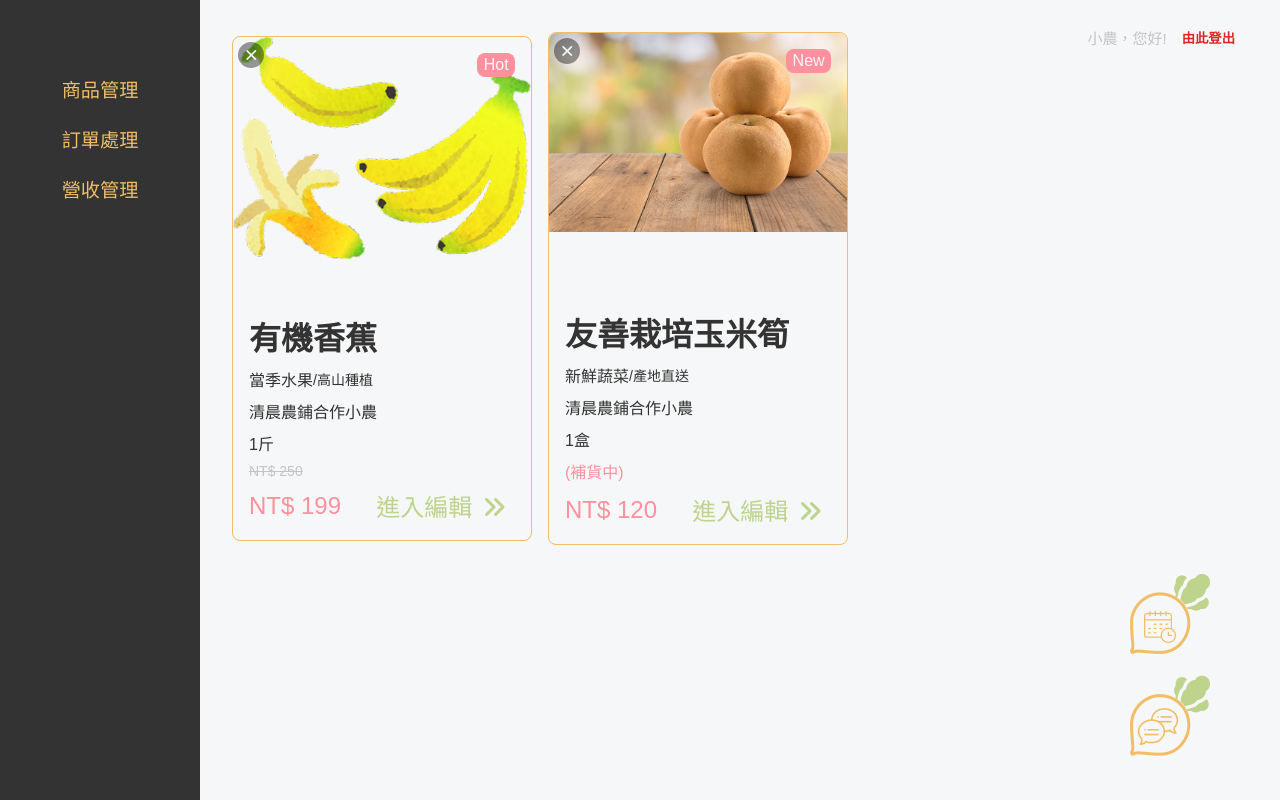
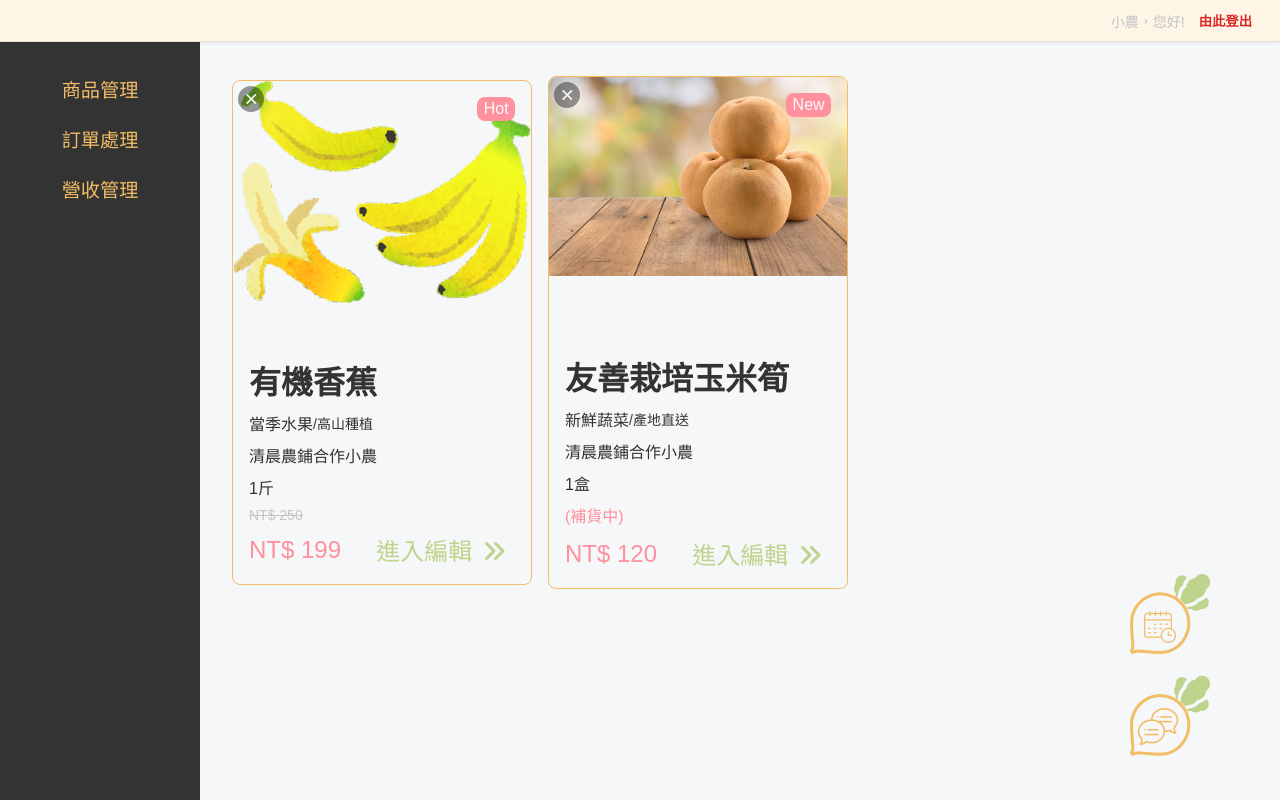
Before and after one commit to rHyThM3294/morning-farm, a Vue app: page /admin/dashboard in a window 1280 px wide. Built offline with nearby package versions, Linux system fonts and the light colour scheme; sample sign-in values are in the browser's storage.

Commit message:
logout-bar固定至頂、自動生成故事擴充到10種

```diff
--- a/src/components/adminBlock/AddCommodityDetail.vue
+++ b/src/components/adminBlock/AddCommodityDetail.vue
@@ -281,17 +281,38 @@ function autoGenerateStory(){
   const openings = [
     `在臺灣這片土地上，${name}以${tag}的方式孕育而生。`,
     `${name}來自小農細心照料的田間，是一份充滿溫度的農作。`,
-    `我們相信，好的${name}，來自對土地的尊重與耐心等待。`
+    `我們相信，好的${name}，來自對土地的尊重與耐心等待。`,
+    `清晨的第一道露水，滋養了每一顆${name}，讓它帶著山林的氣息來到你的餐桌。`,
+    `${name}的故事，從一粒種子落入土壤的那一刻便悄悄開始。`,
+    `小農世代耕耘這片土地，${name}正是他們對農業最真誠的詮釋。`,
+    `不施催熟、不加添加，${name}只依循大自然的節奏，緩緩長成。`,
+    `每一顆${name}背後，是農人無數個日出而作、日落而息的身影。`,
+    `與其追求高產量，不如守住品質——這是我們種植${name}的初心。`,
+    `${tag}的精神貫穿${name}的每一個生長階段，造就了它獨特的風味。`,
   ];
   const middles = [
     `從栽種到採收，每一個環節都經過層層把關，只為保留最自然的風味。`,
     `小農依照季節節奏調整作息，讓作物在最適合的時刻成熟。`,
-    `不追求產量，而是專注於品質，是我們與小農共同的堅持。`
+    `不追求產量，而是專注於品質，是我們與小農共同的堅持。`,
+    `土壤健康、水源純淨，配合友善農法，${name}在最舒適的環境中茁壯成長。`,
+    `農人憑藉多年累積的經驗，用雙手感受每一株作物的狀態，給予最即時的照顧。`,
+    `採收時節，農人親手挑選每一顆達到最佳熟度的${name}，不合格的一律淘汰。`,
+    `我們拒絕慣行農藥，選擇與昆蟲、微生物共生，打造真正友善土地的耕作模式。`,
+    `從播種、疏果、到最終採收，平均需要歷經數個月的細心照料，方能呈現給您。`,
+    `每一批${name}都附有產地溯源資訊，讓您吃得安心、買得放心。`,
+    `氣候、光照、雨量，每一個環境因素都牽動著${name}的成長，農人每天關注天氣變化，隨時調整灌溉與管理策略。`,
   ];
   const endings = [
     `每${unit}都蘊含著土地的心意，適合與家人一同分享。`,
     `無論是日常料理或特別時刻，${name}都能為餐桌增添風味。`,
-    `希望這份來自土地的禮物，能成為你生活中的一部分。`
+    `希望這份來自土地的禮物，能成為你生活中的一部分。`,
+    `品嚐${name}的同時，也是在支持一位默默耕耘的臺灣小農，謝謝您的選擇。`,
+    `從產地到餐桌，我們只做一件事——讓你吃到最真實的${name}。`,
+    `訂購${name}，不只是一次購物，更是一份對友善農業的支持與認同。`,
+    `每${unit}${name}，都是小農用心、用時間換來的成果，值得細細品味。`,
+    `新鮮現採、低溫配送，只為讓您在家也能感受現摘的鮮甜滋味。`,
+    `感謝您選擇支持在地小農，您的每一次購買，都是讓臺灣農業持續下去的動力。`,
+    `讓${name}走進你的廚房，為每一道料理注入最純粹的臺灣味。`,
   ];
   const story =
     pick(openings) +
--- a/src/views/admin/AdminDashboardView.vue
+++ b/src/views/admin/AdminDashboardView.vue
@@ -31,7 +31,7 @@ import SalesReport from '@/components/adminBlock/SalesReport.vue'
 import ProductSales from '@/components/adminBlock/ProductSales.vue'
 const router = useRouter();
 const adminMainRef = ref(null);
-const farmerName = "小農";
+const farmerName = "小農"; //未來有吃後臺參數可以直接變成登入後的名字
 const currentView = shallowRef(Commodity);
 const editingProductId = ref(null);
 function switchView(viewName){
@@ -65,14 +65,13 @@ function switchView(viewName){
 }
 function scrollToElement(el){
   nextTick(() => {
-    if (!el || !adminMainRef.value) return;
+    if(!el || !adminMainRef.value)return;
     el.scrollIntoView({
-      behavior: "smooth",
-      block: "start",
+      behavior:"smooth",
+      block:"start",
     });
   });
 }
-
 function handleEditProduct(id){
   editingProductId.value = id;
   currentView.value = AddCommodityDetail;
@@ -83,16 +82,16 @@ function goList(){
 }
 function scrollToOrderDetail(el){
   nextTick(() => {
-    if (!el) return;
+    if(!el)return;
     el.scrollIntoView({
-      behavior: "smooth",
-      block: "start",
+      behavior:"smooth",
+      block:"start",
     });
   });
 }
 function handleLogout(){
   sessionStorage.removeItem('admin_logged_in')
-  sessionStorage.setItem('playHomeLoading', 'true')
+  sessionStorage.setItem('playHomeLoading','true')
   router.push('/admin/login')
 }
 </script>
@@ -108,14 +107,17 @@ function handleLogout(){
   justify-content:flex-end;
   align-items: center;
   gap: 1em;
-  padding: 0.8em 1em;
-  background:var(--backgroundColor);
-  border-bottom: 1px solid var(--backgroundColor);
+  padding: 0.7em 1em;
+  background: var(--backgroundColor);
+  border-bottom: 1px solid #e5e0d5;
   font-size: 12px;
-  color:var(--gray);
-  position: sticky;
+  color: var(--gray);
+  position: fixed;
   top: 0;
-  z-index: 20;
+  left: 0;
+  right: 0;
+  z-index: 10000;
+  box-shadow: 0 1px 4px rgba(0,0,0,0.08);
 }
 .logout-btn{
   background: none;
@@ -149,20 +151,16 @@ input[type="radio"]{
 .admin-main{
   flex: 1;
   background-color: var(--white);
-  padding: 2em;
+  padding: calc(2.6em + 36px) 2em 2em;
   overflow-y: auto;
 }
 @media (width>=768px){
-  .logout-bar {
-    position: absolute;
-    top: 1em;
-    right: 2em;
-    background: transparent;
-    border: none;
-    font-size: 15px;
+  .logout-bar{
+    font-size: 14px;
+    padding: 0.75em 2em;
   }
-  .admin-main {
-    padding: 2em 2em 2em calc(200px + 2em);
+  .admin-main{
+    padding: calc(2em + 44px) 2em 2em calc(200px + 2em);
   }
 }
 </style>
```
